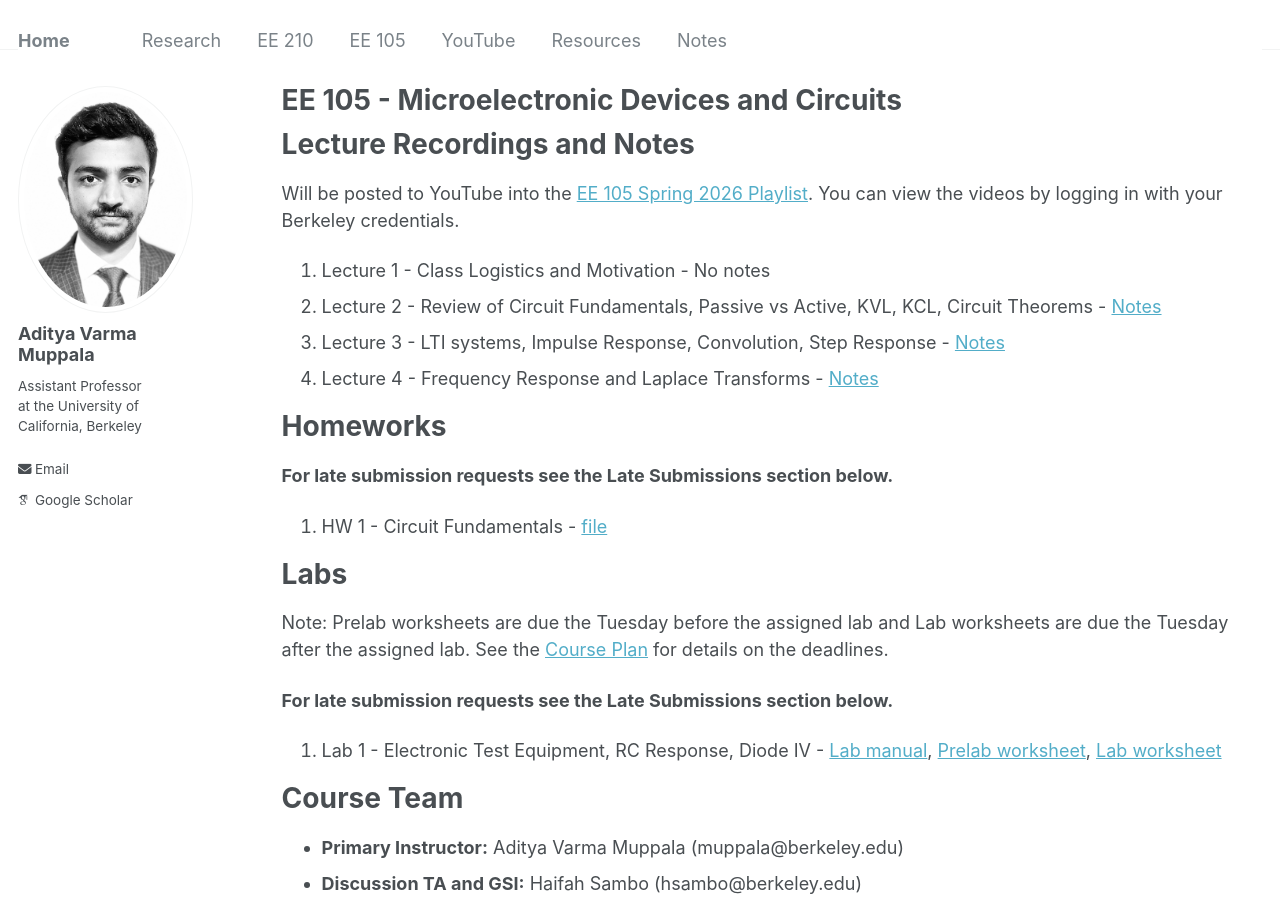
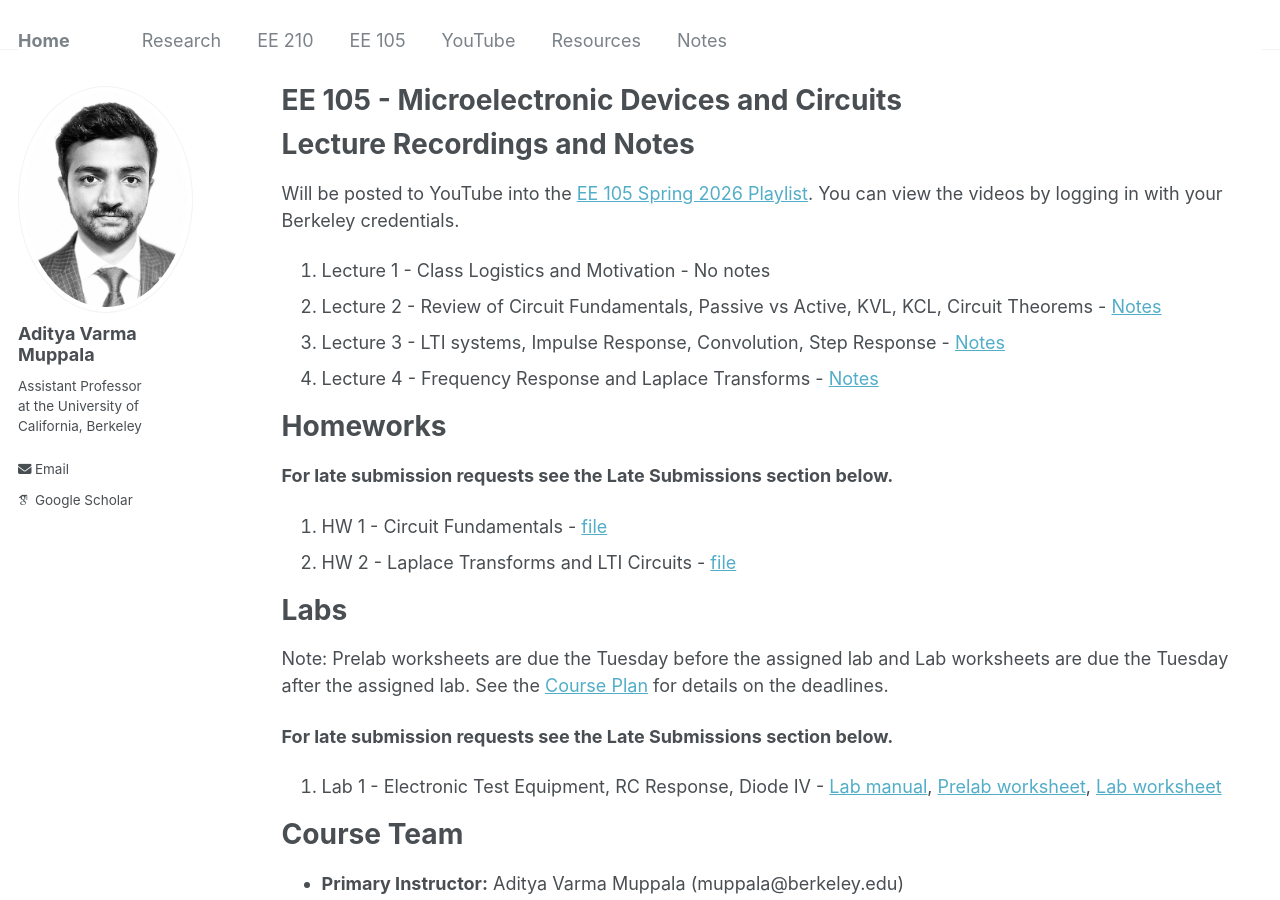
Before and after one commit to AdityaMuppala/adityamuppala.github.io, a Jekyll site: the page built from _pages/teaching105.md, in a window 1280 px wide and 900 px high. Built offline with Jekyll 4.4.1, drawn with Linux system fonts in a browser that asks for light colours; some web fonts are replaced.

Commit message:
Update teaching105.md

```diff
--- a/_pages/teaching105.md
+++ b/_pages/teaching105.md
@@ -18,6 +18,7 @@ Will be posted to YouTube into the [EE 105 Spring 2026 Playlist](https://www.you
 **For late submission requests see the Late Submissions section below.**
 
 1. HW 1 - Circuit Fundamentals - [file](https://adityamuppala.github.io/assets/EE_105/HW/EE105_HW1.pdf)
+1. HW 2 - Laplace Transforms and LTI Circuits - [file](https://adityamuppala.github.io/assets/EE_105/HW/EE105_HW1.pdf)
 
 # Labs
 Note: Prelab worksheets are due the Tuesday before the assigned lab and Lab worksheets are due the Tuesday after the assigned lab.
```
